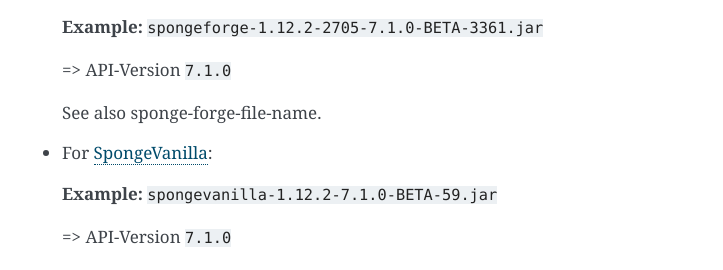
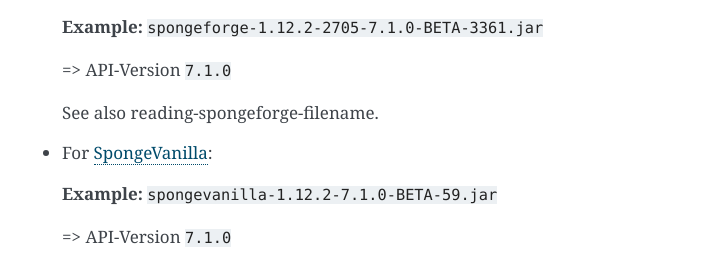
Before and after one commit to SpongePowered/SpongeDocs, a Sphinx documentation site: the page built from source/plugin/api-versions.rst, in a window 1280 px wide and 900 px high, scrolled down 787 px. Shown: the part 159-429 px from the top of the window, without its empty margins (388-1111 px from the left). Built offline with Sphinx 7.4.7, drawn with Linux system fonts in a browser that asks for light colours; pages that are not in the unit, such as notebooks, are missing from menus.

Commit message:
Fix reference. I hope...
Down the rabbit hole

```diff
--- a/source/plugin/api-versions.rst
+++ b/source/plugin/api-versions.rst
@@ -43,7 +43,7 @@
 
   => API-Version ``7.1.0``
 
-  See also :ref:`sponge-forge-file-name`.
+  See also :ref:`reading-spongeforge-filename`.
 
 * For `SpongeVanilla <https://www.spongepowered.org/downloads/spongevanilla/>`__:
 
```
